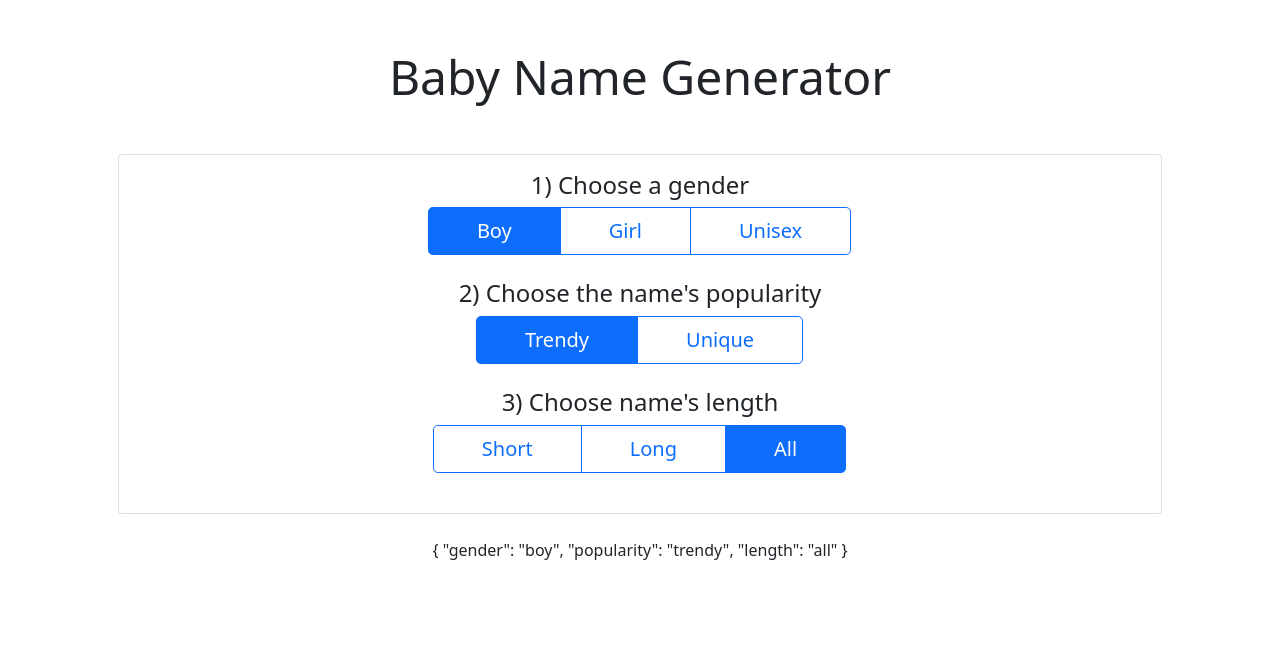
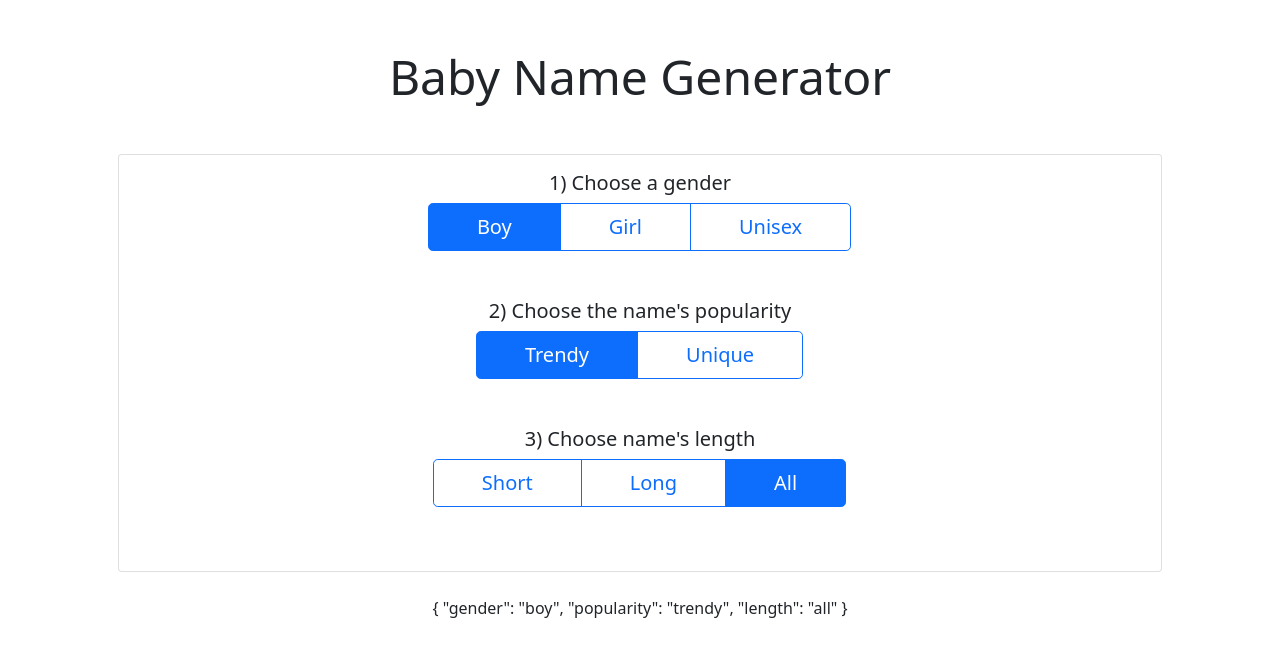
Before and after one commit to webceyhan/vite-baby-name-generator, a Vue app: page / in a window 1280 px wide. Shown: the top 656 px of the page. Built offline with nearby package versions, Linux system fonts and the light colour scheme.

Commit message:
extra spacing added between filters

```diff
--- a/src/App.vue
+++ b/src/App.vue
@@ -1,6 +1,6 @@
 <script setup lang="ts">
 import { reactive } from "vue";
-import Filter from './components/Filter.vue';
+import Filter from "./components/Filter.vue";
 
 type Gender = "boy" | "girl" | "unisex";
 type Popularity = "trendy" | "unique";
@@ -29,23 +29,24 @@ const filterState = reactive<FilterState>({
 
     <div class="card">
       <div class="card-body">
-
-
-        <section class="mb-4">
-          <h4> 1) Choose a gender</h4>
+        <section class="mb-5">
+          <h5>1) Choose a gender</h5>
           <Filter name="gender" :options="genderOptions" v-model="filterState.gender" />
         </section>
 
-        <section class="mb-4">
-          <h4>2) Choose the name's popularity</h4>
-          <Filter name="popularity" :options="popularityOptions" v-model="filterState.popularity" />
+        <section class="mb-5">
+          <h5>2) Choose the name's popularity</h5>
+          <Filter
+            name="popularity"
+            :options="popularityOptions"
+            v-model="filterState.popularity"
+          />
         </section>
 
-        <section class="mb-4">
-          <h4>3) Choose name's length</h4>
+        <section class="mb-5">
+          <h5>3) Choose name's length</h5>
           <Filter name="length" :options="lengthOptions" v-model="filterState.length" />
         </section>
-
       </div>
     </div>
 
```
